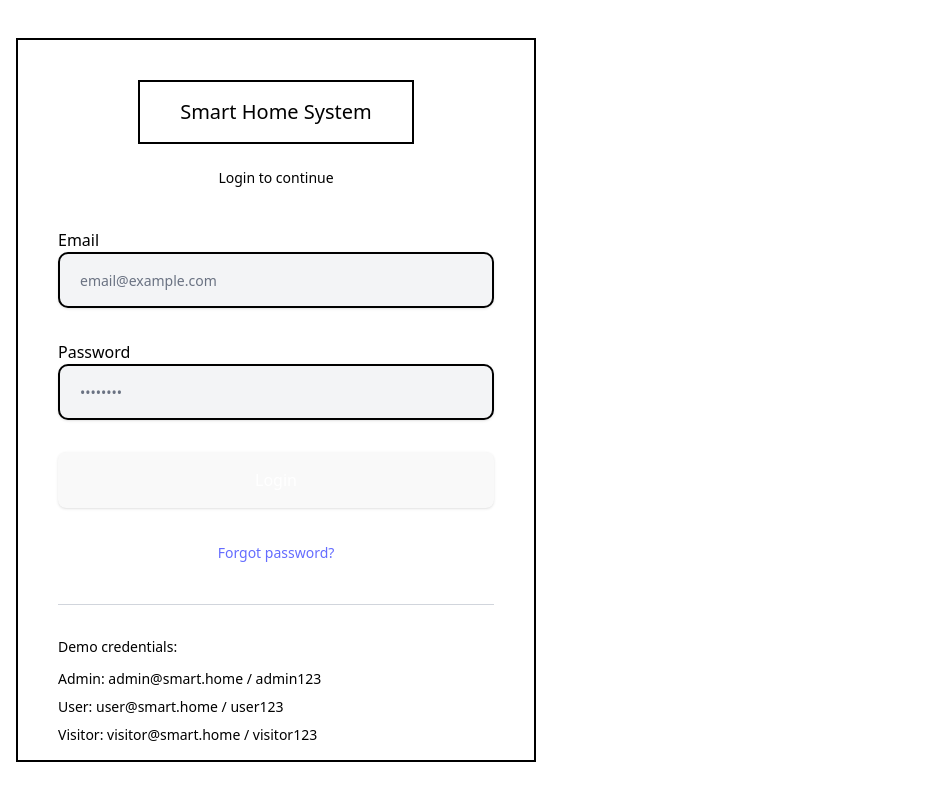
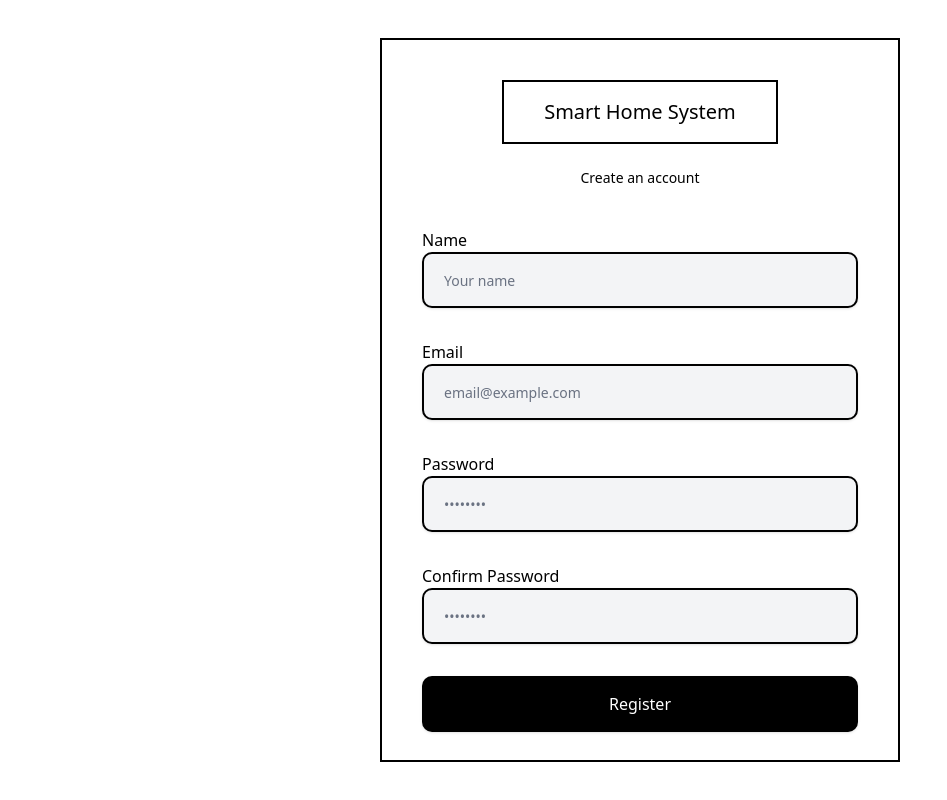
Before and after one commit to damift/smarthome, a React (Vite) app in the folder Frontend/: page /register in a window 1280 px wide. Before the commit this address led to /login. Shown: the whole page, without its empty margins (0-947 px from the left). Built offline with nearby package versions, Linux system fonts and the light colour scheme; no server answers.

Commit message:
login + registratie form  af eigen hooks + componets gemaakt. nu wachten op team backend om de config af te maken

```diff
--- /dev/null
+++ b/Frontend/src/components/auth/AuthCard.jsx
@@ -0,0 +1,19 @@
+import { Card, CardContent } from "@/components/shadcn/card";
+
+export default function AuthCard({ title = "Smart Home System", subtitle, children }) {
+  return (
+    <Card className="mx-auto w-[min(520px,92vw)] rounded-none border-2 border-black bg-white text-black shadow-none">
+      <CardContent className="max-h-[90vh] overflow-auto px-6 py-6 sm:px-10 sm:py-10">
+        <div className="flex justify-center">
+          <div className="border-2 border-black px-10 py-4 text-xl font-medium">
+            {title}
+          </div>
+        </div>
+
+        {subtitle && <div className="mt-6 text-center text-sm">{subtitle}</div>}
+
+        {children}
+      </CardContent>
+    </Card>
+  );
+}
--- /dev/null
+++ b/Frontend/src/components/auth/AuthTextField.jsx
@@ -0,0 +1,27 @@
+import { Label } from "@/components/shadcn/label";
+import { Input } from "@/components/shadcn/input";
+
+export default function AuthTextField({
+  id,
+  label,
+  type = "text",
+  value,
+  onChange,
+  placeholder,
+}) {
+  return (
+    <div className="space-y-3">
+      <Label htmlFor={id} className="text-base font-normal">
+        {label}
+      </Label>
+      <Input
+        id={id}
+        type={type}
+        placeholder={placeholder}
+        value={value}
+        onChange={onChange}
+        className="h-14 rounded-lg border-2 border-black bg-gray-100 px-5 text-base placeholder:text-gray-500 focus-visible:ring-0 focus-visible:ring-offset-0"
+      />
+    </div>
+  );
+}
--- /dev/null
+++ b/Frontend/src/components/hooks/useRegister.js
@@ -0,0 +1,48 @@
+import { useState } from "react";
+import { registerUser } from "@/services/auth";
+
+export function useRegister() {
+  const [name, setName] = useState("");
+  const [email, setEmail] = useState("");
+  const [password, setPassword] = useState("");
+  const [passwordConfirmation, setPasswordConfirmation] = useState("");
+
+  const [loading, setLoading] = useState(false);
+  const [error, setError] = useState(null);
+
+  async function submit() {
+    setError(null);
+    setLoading(true);
+
+    try {
+      const data = await registerUser({
+        name,
+        email,
+        password,
+        password_confirmation: passwordConfirmation,
+      });
+
+      const token = data?.token || data?.access_token || data?.data?.token;
+      if (token) localStorage.setItem("token", token);
+
+      if (data?.user) localStorage.setItem("user", JSON.stringify(data.user));
+
+      return { ok: true, data };
+    } catch (err) {
+      setError(err?.message ?? "Er ging iets mis");
+      return { ok: false };
+    } finally {
+      setLoading(false);
+    }
+  }
+
+  return {
+    name, setName,
+    email, setEmail,
+    password, setPassword,
+    passwordConfirmation, setPasswordConfirmation,
+    loading,
+    error,
+    submit,
+  };
+}
--- a/Frontend/src/components/loginCard.jsx
+++ b/Frontend/src/components/loginCard.jsx
@@ -1,5 +1,4 @@
 import { Link } from "react-router-dom";
-
 import { Button } from "@/components/shadcn/button";
 import { Input } from "@/components/shadcn/input";
 import { Label } from "@/components/shadcn/label";
@@ -73,6 +72,12 @@ export default function LoginCard({
           >
             {loading ? "Logging in..." : "Login"}
           </Button>
+              <div className="text-center">
+                 <Link className="text-sm underline text-gray-500 hover:text-gray-700" to="/register">
+                        Create account
+               </Link>
+             </div>
+
 
           <div className="text-center">
             <Link
--- a/Frontend/src/main.jsx
+++ b/Frontend/src/main.jsx
@@ -3,23 +3,27 @@ import ReactDOM from "react-dom/client";
 import { BrowserRouter, Routes, Route, Navigate } from "react-router-dom";
 import "./styles/index.css";
 
-import Login from "@/pages/LoginPage.jsx";
-import Dashboard from "@/pages/DashboardPage.jsx";
-import Routines from "@/pages/RoutinesPage.jsx";
-import History from "@/pages/HistoryPage.jsx";
-import Users from "@/pages/UsersManagementPage.jsx";
-import Devices from "@/pages/DeviceConfigPage.jsx";
-import AppLayout from "@/layout/AppLayout.jsx";
-import ProtectedRoute from "@/components/ProtectedRoute.jsx";
+import Login from "@/pages/LoginPage";
+import Register from "@/pages/RegisterPage";
+
+import Dashboard from "@/pages/DashboardPage";
+import Routines from "@/pages/RoutinesPage";
+import History from "@/pages/HistoryPage";
+import Users from "@/pages/UsersManagementPage";
+import Devices from "@/pages/DeviceConfigPage";
+
+import AppLayout from "@/layout/AppLayout";
+import ProtectedRoute from "@/components/ProtectedRoute";
 
 ReactDOM.createRoot(document.getElementById("root")).render(
   <React.StrictMode>
     <BrowserRouter>
       <Routes>
-        {/* public */}
+        {/* public routes */}
         <Route path="/login" element={<Login />} />
+        <Route path="/register" element={<Register />} />
 
-        {/* protected */}
+        {/* protected routes */}
         <Route
           element={
             <ProtectedRoute>
@@ -36,7 +40,7 @@ ReactDOM.createRoot(document.getElementById("root")).render(
         </Route>
 
         {/* fallback */}
-        <Route path="*" element={<Navigate to="/dashboard" replace />} />
+        <Route path="*" element={<Navigate to="/login" replace />} />
       </Routes>
     </BrowserRouter>
   </React.StrictMode>
--- a/Frontend/src/pages/LoginPage.jsx
+++ b/Frontend/src/pages/LoginPage.jsx
@@ -1,6 +1,7 @@
+import { Link } from "react-router-dom";
 import { useNavigate } from "react-router-dom";
 import LoginCard from "@/components/loginCard";
-import { useLogin } from "@/hooks/useLogin";
+import { useLogin } from "@/components/hooks/useLogin";
 
 export default function LoginPage() {
   const navigate = useNavigate();
@@ -22,6 +23,8 @@ export default function LoginPage() {
         error={error}
         onSubmit={handleSubmit}
       />
+
     </div>
+
   );
 }
--- a/Frontend/src/pages/RegisterPage.jsx
+++ b/Frontend/src/pages/RegisterPage.jsx
@@ -1,18 +1,85 @@
-import { useNavigate } from "react-router-dom";
-import LoginCard from "@/components/loginCard";
-import { loginMock } from "@/lib/auth";
+import { useNavigate, Link } from "react-router-dom";
+import { Button } from "@/components/shadcn/button";
+import AuthCard from "@/components/auth/AuthCard";
+import AuthTextField from "@/components/auth/AuthTextField";
+import { useRegister } from "@/components/hooks/useRegister";
 
-export default function LoginPage() {
+export default function RegisterPage() {
   const navigate = useNavigate();
+  const {
+    name, setName,
+    email, setEmail,
+    password, setPassword,
+    passwordConfirmation, setPasswordConfirmation,
+    loading, error, submit
+  } = useRegister();
 
-  function handleRegister() {
-    loginMock();
-    navigate("/dashboard", { replace: true });
+  async function handleSubmit(e) {
+    e.preventDefault();
+    const result = await submit();
+    if (result.ok) navigate("/dashboard", { replace: true });
   }
 
-return (
-  <div className="w-screen flex items-center justify-center">
-    <LoginCard onLogin={handleRegister} />
-  </div>
-);
+  return (
+    <div className="min-h-screen w-full bg-white flex items-center justify-center p-4">
+      <AuthCard subtitle="Create an account">
+        <form onSubmit={handleSubmit} className="mt-10 space-y-8">
+          <AuthTextField
+            id="name"
+            label="Name"
+            value={name}
+            onChange={(e) => setName(e.target.value)}
+            placeholder="Your name"
+          />
+
+          <AuthTextField
+            id="email"
+            label="Email"
+            type="email"
+            value={email}
+            onChange={(e) => setEmail(e.target.value)}
+            placeholder="email@example.com"
+          />
+
+          <AuthTextField
+            id="password"
+            label="Password"
+            type="password"
+            value={password}
+            onChange={(e) => setPassword(e.target.value)}
+            placeholder="••••••••"
+          />
+
+          <AuthTextField
+            id="password_confirmation"
+            label="Confirm Password"
+            type="password"
+            value={passwordConfirmation}
+            onChange={(e) => setPasswordConfirmation(e.target.value)}
+            placeholder="••••••••"
+          />
+
+          {error && (
+            <div className="rounded-md border border-red-300 bg-red-50 p-3 text-sm text-red-800">
+              {error}
+            </div>
+          )}
+
+          <Button
+            type="submit"
+            disabled={loading}
+            className="h-14 w-full rounded-lg bg-black text-base font-medium text-white hover:bg-black disabled:opacity-60"
+          >
+            {loading ? "Creating account..." : "Register"}
+          </Button>
+
+          <div className="text-center">
+            <Link className="text-sm underline text-gray-500 hover:text-gray-700" to="/login">
+              Already have an account? Login
+            </Link>
+          </div>
+        </form>
+      </AuthCard>
+    </div>
+  );
 }
--- a/Frontend/src/services/auth.js
+++ b/Frontend/src/services/auth.js
@@ -1,13 +1,13 @@
 const API_BASE = import.meta.env.VITE_API_BASE ?? "http://localhost:8080";
 
-export async function login(email, password) {
-  const res = await fetch(`${API_BASE}/api/login`, {
+async function postJson(path, body) {
+  const res = await fetch(`${API_BASE}${path}`, {
     method: "POST",
     headers: {
       "Content-Type": "application/json",
       Accept: "application/json",
     },
-    body: JSON.stringify({ email, password }),
+    body: JSON.stringify(body),
   });
 
   const data = await res.json().catch(() => ({}));
@@ -16,9 +16,17 @@ export async function login(email, password) {
     const msg =
       data?.message ||
       (data?.errors ? Object.values(data.errors).flat().join(" ") : null) ||
-      "Login failed";
+      "Request failed";
     throw new Error(msg);
   }
 
   return data;
 }
+
+export function login(email, password) {
+  return postJson("/api/login", { email, password });
+}
+
+export function registerUser({ name, email, password, password_confirmation }) {
+  return postJson("/api/register", { name, email, password, password_confirmation });
+}
--- a/Frontend/src/styles/index.css
+++ b/Frontend/src/styles/index.css
@@ -4,11 +4,6 @@
 @import "tw-animate-css";
 
 @custom-variant dark (&:is(.dark *));
-
-html, body, #root {
-  height: 100%;
-}
-
 
 :root {
   font-family: system-ui, Avenir, Helvetica, Arial, sans-serif;
@@ -57,59 +52,6 @@ html, body, #root {
   --sidebar-ring: oklch(0.708 0 0);
 }
 
-a {
-  font-weight: 500;
-  color: #646cff;
-  text-decoration: inherit;
-}
-a:hover {
-  color: #535bf2;
-}
-
-body {
-  margin: 0;
-  display: flex;
-  place-items: center;
-  min-width: 320px;
-  min-height: 100vh;
-}
-
-h1 {
-  font-size: 3.2em;
-  line-height: 1.1;
-}
-
-button {
-  border-radius: 8px;
-  border: 1px solid transparent;
-  padding: 0.6em 1.2em;
-  font-size: 1em;
-  font-weight: 500;
-  font-family: inherit;
-  background-color: #1a1a1a;
-  cursor: pointer;
-  transition: border-color 0.25s;
-}
-button:hover {
-  border-color: #646cff;
-}
-button:focus,
-button:focus-visible {
-  outline: 4px auto -webkit-focus-ring-color;
-}
-
-@media (prefers-color-scheme: light) {
-  :root {
-    color: #213547;
-    background-color: #ffffff;
-  }
-  a:hover {
-    color: #747bff;
-  }
-  button {
-    background-color: #f9f9f9;
-  }
-}
 
 @theme inline {
   --radius-sm: calc(var(--radius) - 4px);
```
Also changed, not shown: Frontend/src/components/hooks/useLogin.js (renamed from Frontend/src/hooks/useLogin.js).
